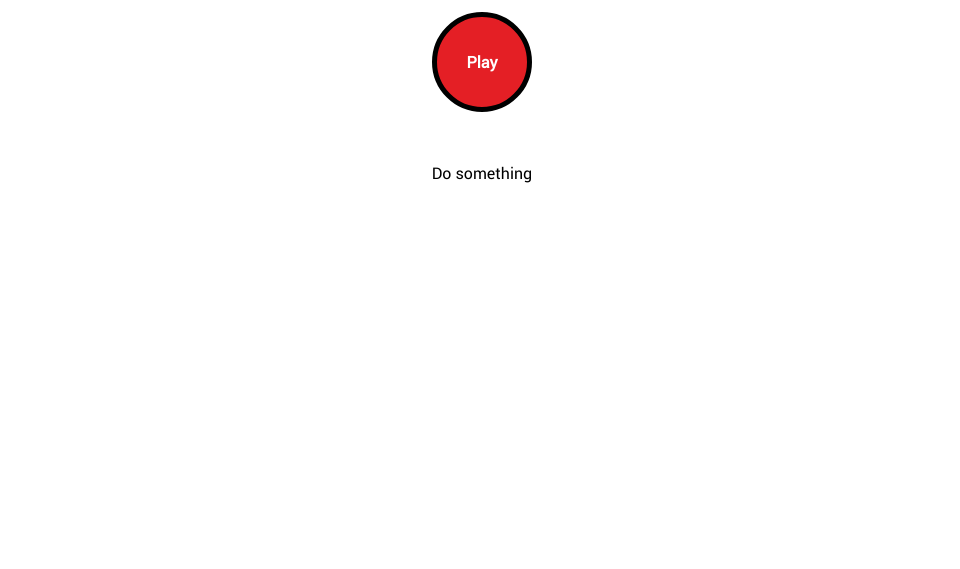
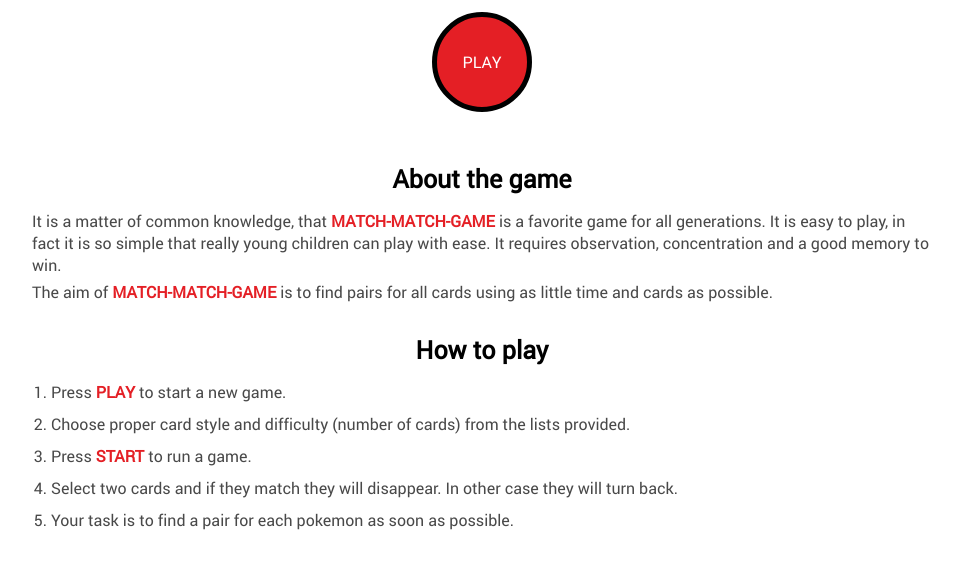
Before and after one commit to IvanKubrick/Pokemon-Card-Game, a plain HTML site: page index.html in a window 1280 px wide. Shown: the part 103-672 px from the top of the page, without its empty margins (158-1118 px from the left). Drawn offline with Linux system fonts and the light colour scheme.

Commit message:
add guide, improve some effects

```diff
--- a/css/main.css
+++ b/css/main.css
@@ -13,6 +13,7 @@
 ul {
     list-style-type: none;
 }
+
 html {
     min-height: 100%;
 }
@@ -31,11 +32,11 @@ body {
     color: #fff;
     font-size: 16px;
     font-family: 'roboto-regular', Arial, sans-serif;
-    font-weight: bold;
     border: 5px solid #000;
     outline: none;
     display: inline-block;
     vertical-align: top;
+    text-transform: uppercase;
     cursor: pointer;
     transition: all .2s;
 }
@@ -68,9 +69,37 @@ body {
 .board {
     width: 1200px;
     margin: 0 auto;
-    padding-top: 30px;
     background-color: #fff;
+    text-align: left;
 }
+.guide {
+    width: 900px;
+    margin: 0 auto;
+}
+.guide h2 {
+    margin-top: 30px;
+    margin-bottom: 15px;
+    font-size: 25px;
+    text-align: center;
+}
+.guide p {
+    margin-bottom: 5px;
+    color: #494949;
+    font-size: 16px;
+}
+.guide ol {
+    padding-left: 19px;
+    color: #494949;
+}
+.guide ol li {
+    margin-bottom: 10px;
+}
+.title {
+    text-transform: uppercase;
+    font-weight: bold;
+    color: #e41f25;
+}
+
 .field {
     display: flex;
     justify-content: center;
@@ -94,7 +123,7 @@ body {
     margin: 10px;
     transform-style: preserve-3d;
     opacity: 1;
-    transition: transform .5s, opacity 2s;
+    transition: transform .5s, opacity 1.2s;
 }
 .card-shirt {
     position: absolute;
@@ -109,7 +138,7 @@ body {
     bottom: 0;
     width: 100%;
     background-color: #fff;
-    //backface-visibility: hidden;
+    /* backface-visibility: hidden; */
     transform: rotateY(180deg);
     border: 3px solid #737373;
 }
@@ -190,7 +219,6 @@ body {
     height: 90px;
     width: 60px;
     cursor: pointer;
-    background-color: #e4e4e4;
     border: 3px solid #fff;
 }
 .card-style:nth-child(1) {
@@ -202,28 +230,32 @@ body {
 .card-style:nth-child(3) {
     background-color: #c2913d;
 }
+.card-style:hover {
+    border-color: rgba(0, 0, 0, .4);
+}
+.card-style.active {
+    border-color: #000;;
+}
 
 .difficulties {
     width: 200px;
     margin: 0 auto;
     font-size: 16px;
     text-align: center;
-    border: 2px solid #bbb;
+    border: 1px solid #000;
 }
 .difficulty {
     padding: 12px;
-    background-color: #e4e4e4;
-    border: 1px solid rgb(187, 187, 187);
+    background-color: #feffbe;
+    border: 1px solid #000;
     cursor: pointer;
+    transition: .2s;
 }
-difficulty:hover {
-    background-color: #9e9e9e;
+.difficulty:hover {
+    background-color: #a7ffba;
 }
 .difficulty.active {
     background-color: #34c954;
-}
-.card-style.active {
-    border-color: #000;;
 }
 
 /* ANIMATION */
--- a/index.html
+++ b/index.html
@@ -13,7 +13,22 @@
     </header>
     <button class="btn btn-new-game">Play</button>
     <div class="board">
-        <p>Do something</p>
+        <div class="guide">
+            <h2>About the game</h2>
+            <p>
+                It is a matter of common knowledge, that <span class="title">match-match-game</span> is a favorite game for all generations. It is easy to play, in fact it is so simple that really young children can play with ease. It requires observation, concentration and a good memory to win.</p>
+            <p>
+                The aim of <span class="title">match-match-game</span> is to find pairs for all cards using as little time and cards as possible.
+            </p>
+            <h2>How to play</h2>
+            <ol>
+                <li>Press <span class="title">play</span> to start a new game.</li>
+                <li>Choose proper card style and difficulty (number of cards) from the lists provided.</li>
+                <li>Press <span class="title">start</span> to run a game.</li>
+                <li>Select two cards and if they match they will disappear. In other case they will turn back.</li>
+                <li>Your task is to find a pair for each pokemon as soon as possible.</li>
+            </ol>
+        </div>
     </div>
 
     <div class="overlay"></div>
--- a/js/main.js
+++ b/js/main.js
@@ -15,9 +15,10 @@
     }
 
     class Field {
-        constructor(){
+        constructor(pairs){
             this.turnedCard = null;
             this.clickable = true;
+            this.pairs = pairs;
         }
 
     }
@@ -53,9 +54,17 @@
                         this.render.classList.add('hide');
                         turnedCard.render.classList.add('hide');
                         this.field.clickable = true;
-                    }, 1000);
+
+                        this.field.pairs -= 1;
+                        if (this.field.pairs === 0) {
+                            setTimeout( () => {
+                                alert('You win');
+                            }, 1300);
+                        }
+                    }, 600);
 
                     this.field.turnedCard = null;
+
                 } else {
                     setTimeout( () => {
                         this.render.classList.toggle('turn');
@@ -150,7 +159,7 @@
         let fieldRender = document.createElement('div');
         fieldRender.classList.add('field');
 
-        let field = new Field();
+        let field = new Field(cardsNumber / 2);
 
         switch (cardsNumber) {
             case 10:
```
